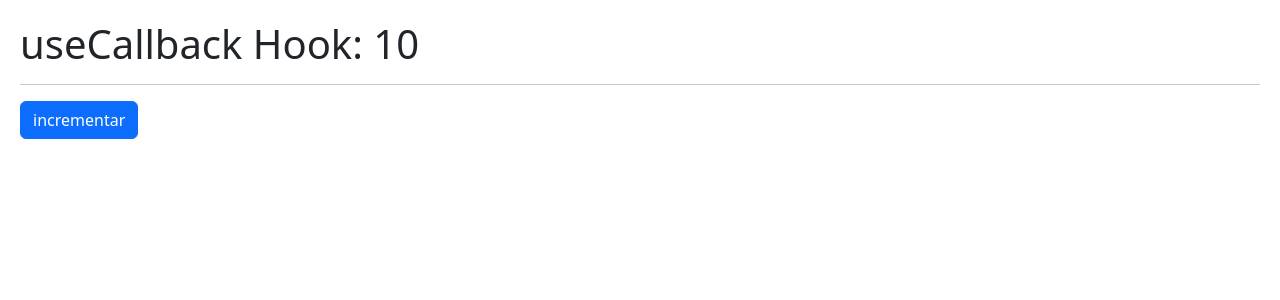
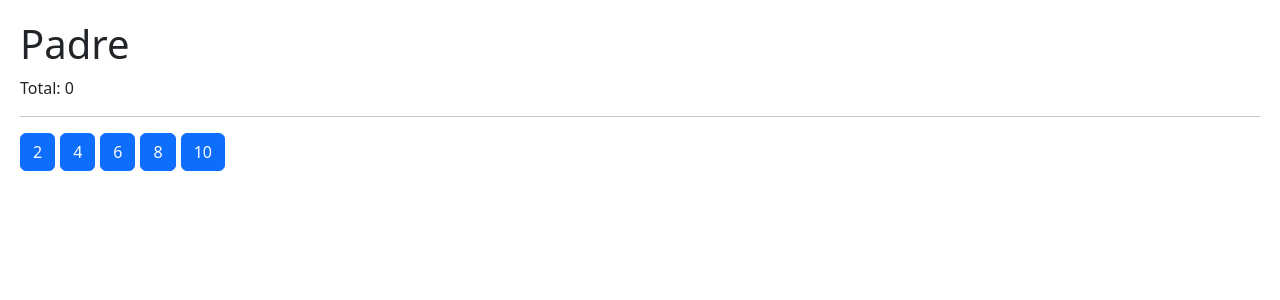
Before and after one commit to Fereiral18/Hook-App, a React (Vite) app: page / in a window 1280 px wide. Shown: the top 300 px of the page. Built offline with nearby package versions, Linux system fonts and the light colour scheme.

Commit message:
practice of memo and useCallback

```diff
--- a/src/07-tarea-memo/Hijo.jsx
+++ b/src/07-tarea-memo/Hijo.jsx
@@ -1,6 +1,7 @@
 import React from 'react'
 
-export const Hijo = ({ numero, incrementar }) => {
+
+export const Hijo = React.memo(({ numero, incrementar }) => {
 
     console.log('  Me volví a generar :(  ');
 
@@ -12,4 +13,4 @@ export const Hijo = ({ numero, incrementar }) => {
             { numero }
         </button>
     )
-}
+})
--- a/src/07-tarea-memo/Padre.jsx
+++ b/src/07-tarea-memo/Padre.jsx
@@ -1,4 +1,4 @@
-import React from 'react'
+import React, { useCallback } from 'react'
 import { Hijo } from './Hijo'
 import { useState } from 'react';
 
@@ -7,9 +7,14 @@ export const Padre = () => {
     const numeros = [2,4,6,8,10];
     const [valor, setValor] = useState(0);
 
-    const incrementar = ( num ) => {
-        setValor( valor + num )
-    }
+const incrementar = useCallback(
+    ( num ) => {
+        setValor( (valorAnterior)=> valorAnterior + num )
+    },
+  [],
+)
+
+
 
 
     return (
--- a/src/main.jsx
+++ b/src/main.jsx
@@ -12,12 +12,14 @@ import ReactDOM from "react-dom/client";
 // import { Layout } from "./05-useLayaoutEffect/Layaout";
 // import { Memorize } from "./06-memos/memorize";
 // import { MemoHook } from "./06-memos/MemoHook";
-import { CallbackHook } from "./06-memos/CallbackHook";
+// import { CallbackHook } from "./06-memos/CallbackHook";
+import { Padre } from "./07-tarea-memo/Padre";
+
 
 import "./styles.css";
 
 ReactDOM.createRoot(document.getElementById("root")).render(
   // <React.StrictMode>
-    <CallbackHook/>
+    <Padre/>
   /* </React.StrictMode> */
 );
```
